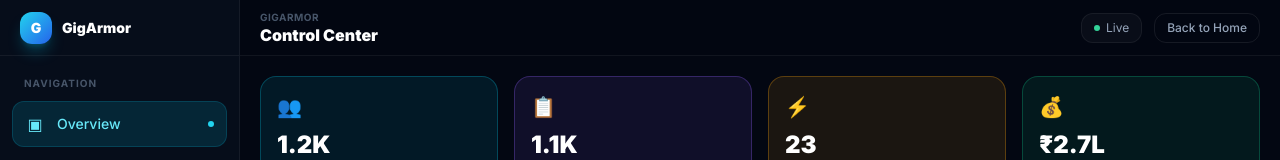
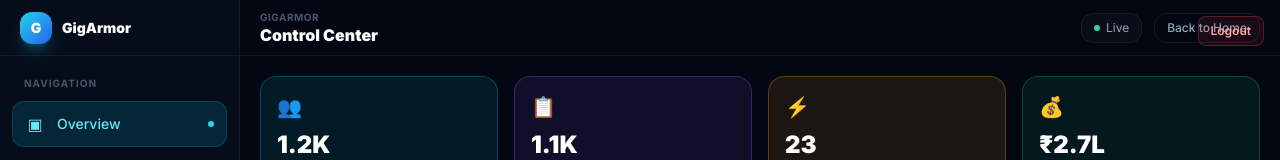
Before and after one commit to Aayush9808/Sanraksh, a Next.js app in the folder frontend/: page /dashboard in a window 1280 px wide. Shown: the top 160 px of the page. Built offline with nearby package versions, Linux system fonts and the light colour scheme; no server answers; sample sign-in values are in the browser's storage.

Commit message:
feat: add persistent logout button to dashboard for account switching

```diff
--- a/frontend/src/app/dashboard/layout.tsx
+++ b/frontend/src/app/dashboard/layout.tsx
@@ -69,5 +69,22 @@
     );
   }
 
-  return <>{children}</>;
+  function handleLogout() {
+    localStorage.removeItem("gigarmor_token");
+    localStorage.removeItem("gigarmor_user");
+    localStorage.removeItem("gigarmor_profile");
+    router.replace("/login");
+  }
+
+  return (
+    <>
+      <button
+        onClick={handleLogout}
+        className="fixed right-4 top-4 z-[70] rounded-lg border border-red-500/30 bg-red-500/10 px-3 py-1.5 text-xs font-semibold text-red-300 transition hover:bg-red-500/20 hover:text-red-200"
+      >
+        Logout
+      </button>
+      {children}
+    </>
+  );
 }
```
